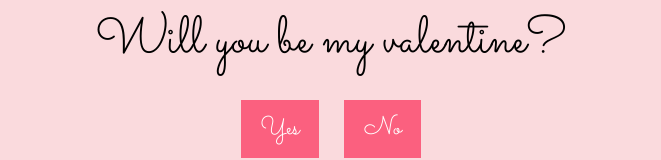
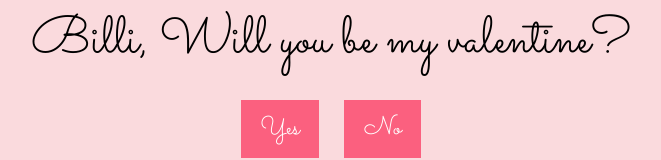
Before and after one commit to ranioctaviani/valentine, a plain HTML site: page index.html in a window 1280 px wide. Shown: the part 471-631 px from the top of the page, without its empty margins (309-970 px from the left). Drawn offline with Linux system fonts and the light colour scheme.

Commit message:
Update index.html

```diff
--- a/index.html
+++ b/index.html
@@ -3,7 +3,7 @@
 <head>
     <meta charset="UTF-8">
     <meta name="viewport" content="width=device-width, initial-scale=1.0">
-    <title>Will You Be My Valentine?</title>
+    <title>Billi, Will You Be My Valentine?</title>
     <link rel="stylesheet" href="https://fonts.googleapis.com/css2?family=Sacramento&display=swap">
     <link rel="stylesheet" href="style.css"> <!-- Link to external stylesheet -->
 </head>
@@ -11,7 +11,7 @@
     <div id="container">
         <div id="image-container"></div> <!-- Container for displaying images -->
         <div id="text-container">
-            <div id="question">Will you be my valentine?</div> <!-- Question -->
+            <div id="question">Billi, Will you be my valentine?</div> <!-- Question -->
             <div id="options">
                 <button id="yes-button" onclick="selectOption('yes')">Yes</button> <!-- Yes button -->
                 <button id="no-button" onclick="selectOption('no')">No</button> <!-- No button -->
```
